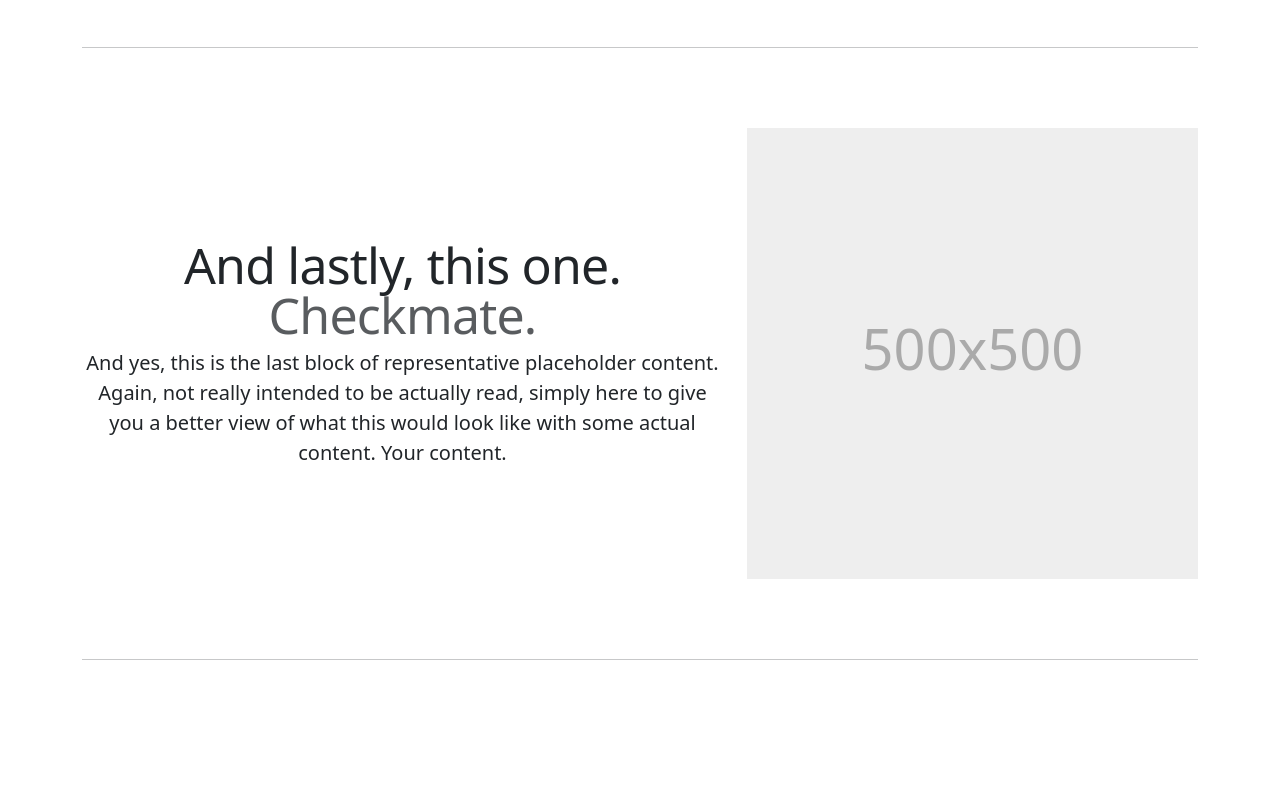
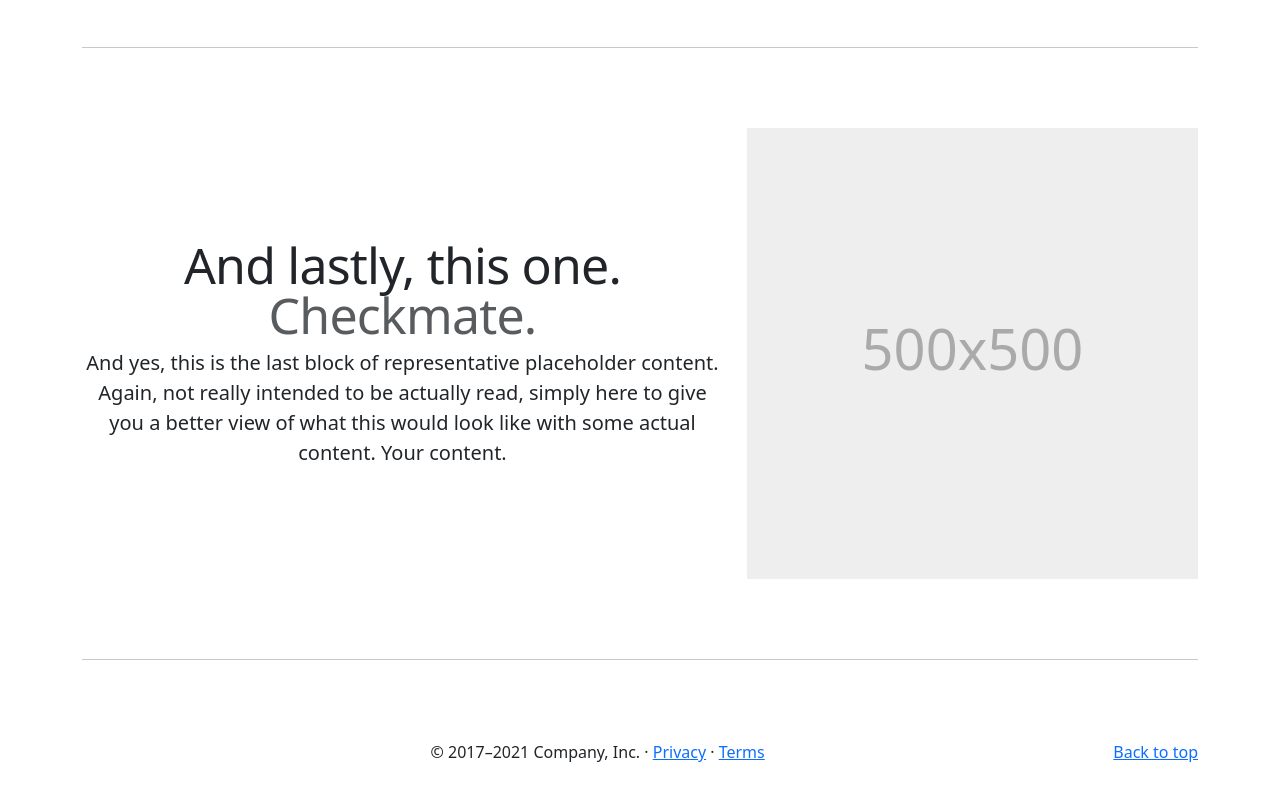
Before and after one commit to SantiagoTettamanti/daycare-business, a React (Vite) app: page / in a window 1280 px wide. Shown: the part 2233-3033 px from the top of the page. Built offline with nearby package versions, Linux system fonts and the light colour scheme.

Commit message:
added footer

```diff
--- a/src/App.jsx
+++ b/src/App.jsx
@@ -4,6 +4,7 @@ import viteLogo from '/vite.svg'
 import './App.css'
 import Landing from './landing/landing'
 import Navbar from './navbar/navbar'
+import Footer from './footer/footer'
 
 function App() {
   const [count, setCount] = useState(0)
@@ -12,6 +13,7 @@ function App() {
     <div className='App'>
       <Navbar />
       <Landing />
+      <Footer />
     </div>
   );
 }
--- a/src/footer/footer.jsx
+++ b/src/footer/footer.jsx
@@ -0,0 +1,11 @@
+import '../index.css'
+import './footer.css'
+
+export default function Footer() {
+    return (
+        <footer class="container">
+            <p class="float-end"><a href="#">Back to top</a></p>
+            <p>&copy; 2017–2021 Company, Inc. &middot; <a href="#">Privacy</a> &middot; <a href="#">Terms</a></p>
+        </footer>
+    )
+}
```
